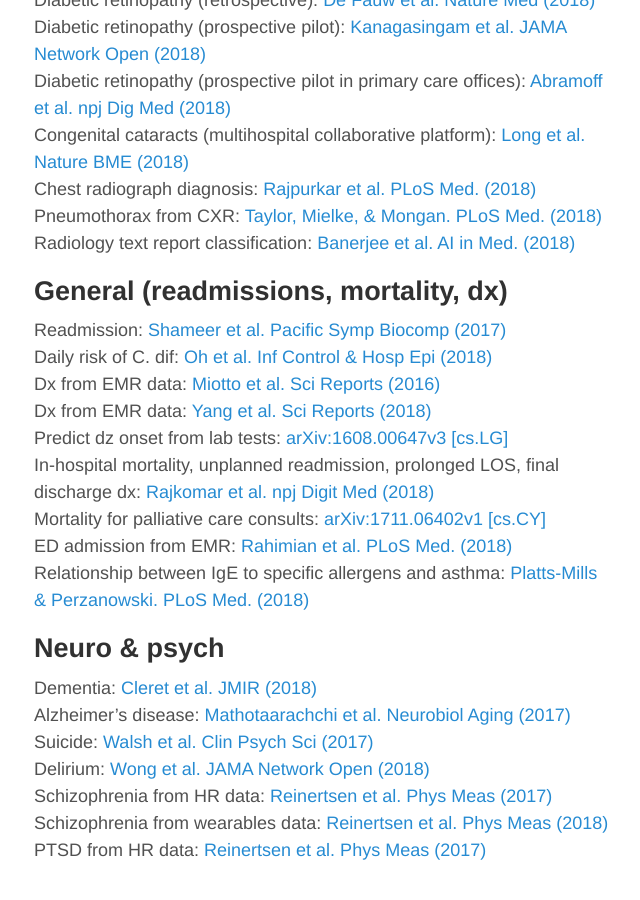
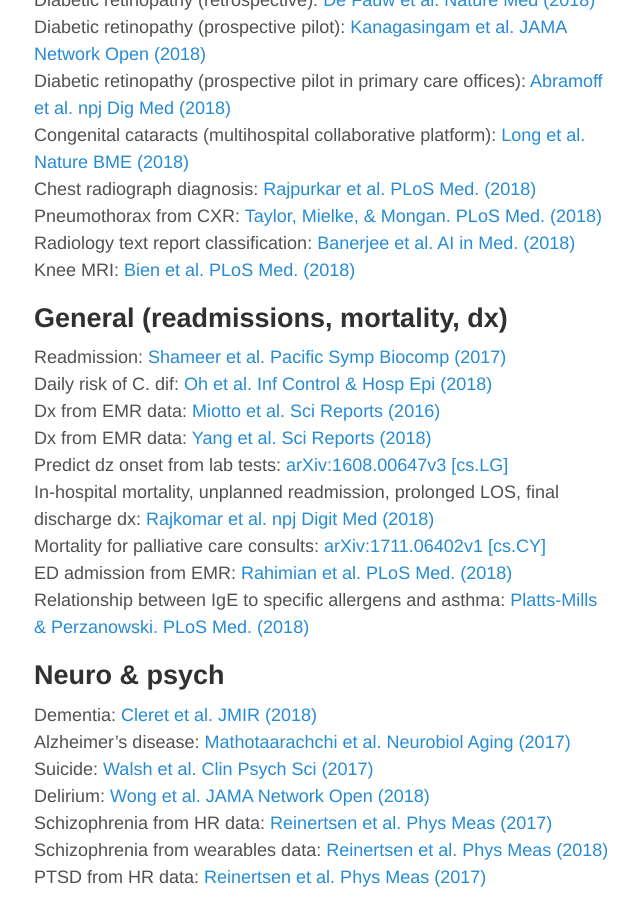
Before and after one commit to erikr/erikr.github.io, a Jekyll site: the page built from _posts/2018-08-03-AI-medicine-papers.md, in a window 1280 px wide and 900 px high, scrolled down 1226 px. Shown: the whole window, without its empty margins (318-958 px from the left). Built offline with Jekyll 4.4.1, drawn with Linux system fonts in a browser that asks for light colours; nearby versions of some CDN libraries.

Commit message:
added knee mri paper

```diff
--- a/_posts/2018-08-03-AI-medicine-papers.md
+++ b/_posts/2018-08-03-AI-medicine-papers.md
@@ -53,6 +53,8 @@
 Chest radiograph diagnosis: [Rajpurkar et al. PLoS Med. (2018)](https://journals.plos.org/plosmedicine/article?id=10.1371/journal.pmed.1002686)
 Pneumothorax from CXR: [Taylor, Mielke, & Mongan. PLoS Med. (2018)](https://journals.plos.org/plosmedicine/article?id=10.1371/journal.pmed.1002697)
 Radiology text report classification: [Banerjee et al. AI in Med. (2018)](/papers/banerjee.pdf)
+Knee MRI: [Bien et al. PLoS Med. (2018)](https://journals.plos.org/plosmedicine/article?id=10.1371/journal.pmed.1002699)
+
 
 ## General (readmissions, mortality, dx)
 Readmission: [Shameer et al. Pacific Symp Biocomp (2017)](/papers/shameer.pdf)
```
